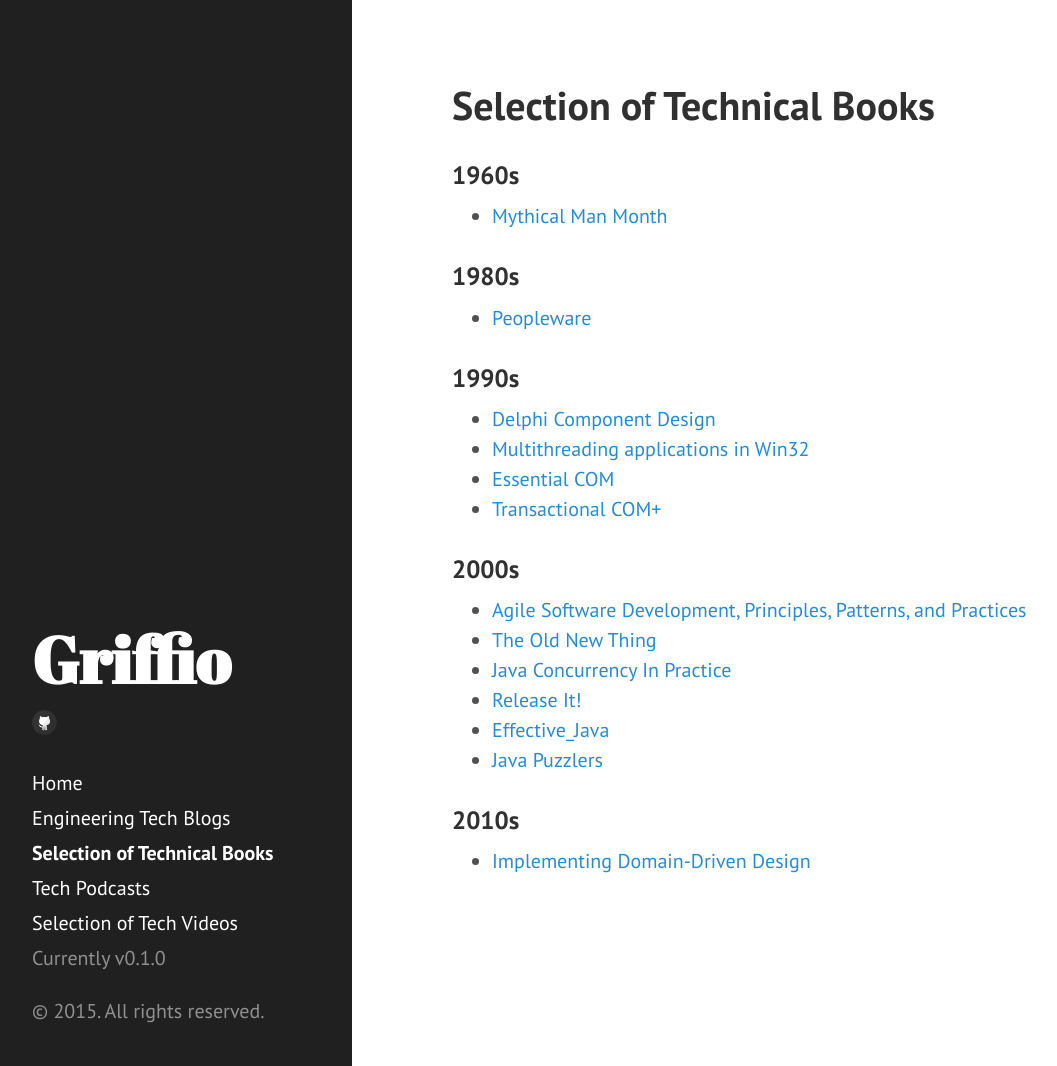
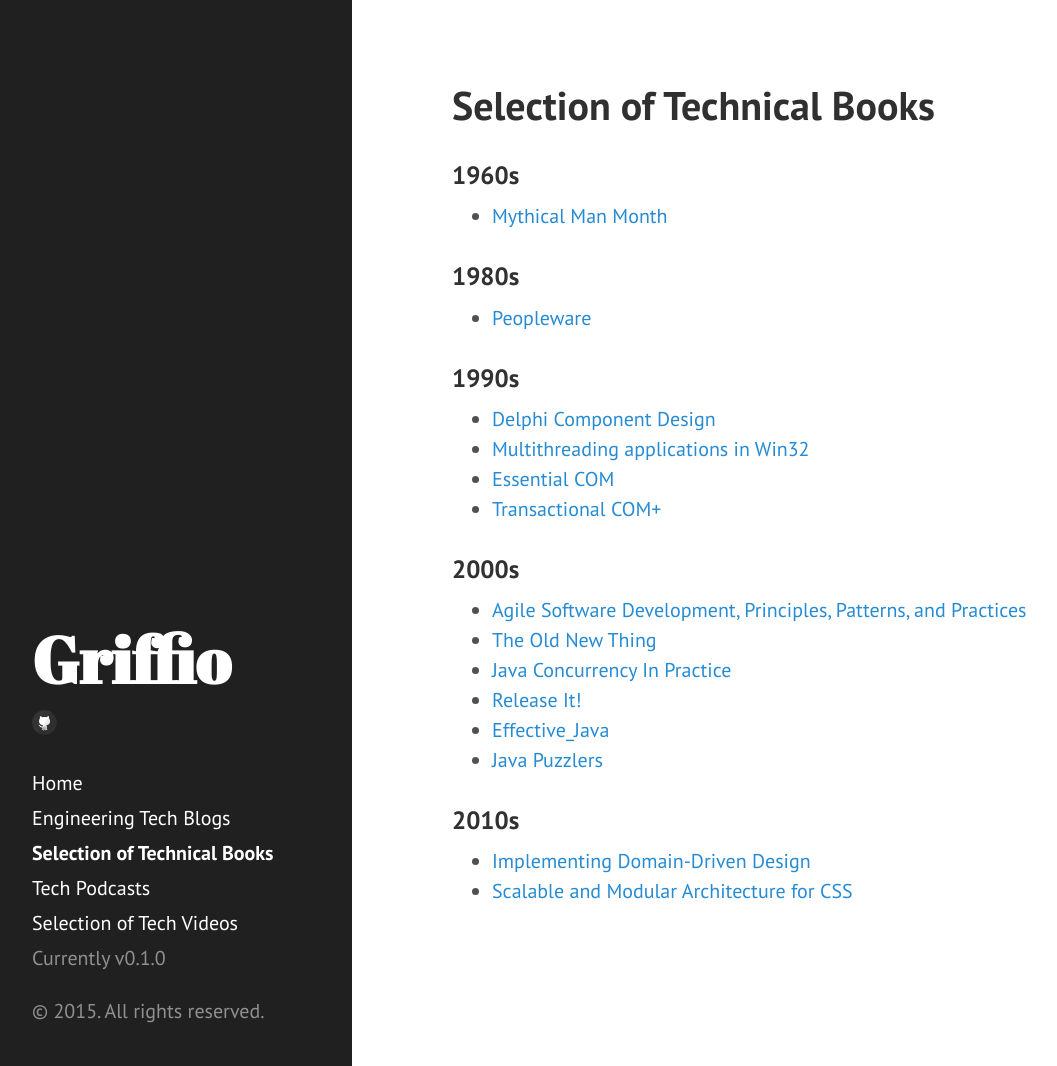
Before and after one commit to griffio/griffio.github.io, a Jekyll site: the page built from tech-books.md, in a window 1280 px wide and 1066 px high. Shown: the whole window, without its empty margins (8-1065 px from the left). Built offline with Jekyll 4.4.1, drawn with Linux system fonts in a browser that asks for light colours; nearby versions of some CDN libraries.

Commit message:
Update tech-books.md

```diff
--- a/tech-books.md
+++ b/tech-books.md
@@ -30,3 +30,4 @@
 ### 2010s
 
 - [Implementing Domain-Driven Design](http://www.goodreads.com/book/show/15756865-implementing-domain-driven-design)
+- [Scalable and Modular Architecture for CSS](https://smacss.com/)
```
